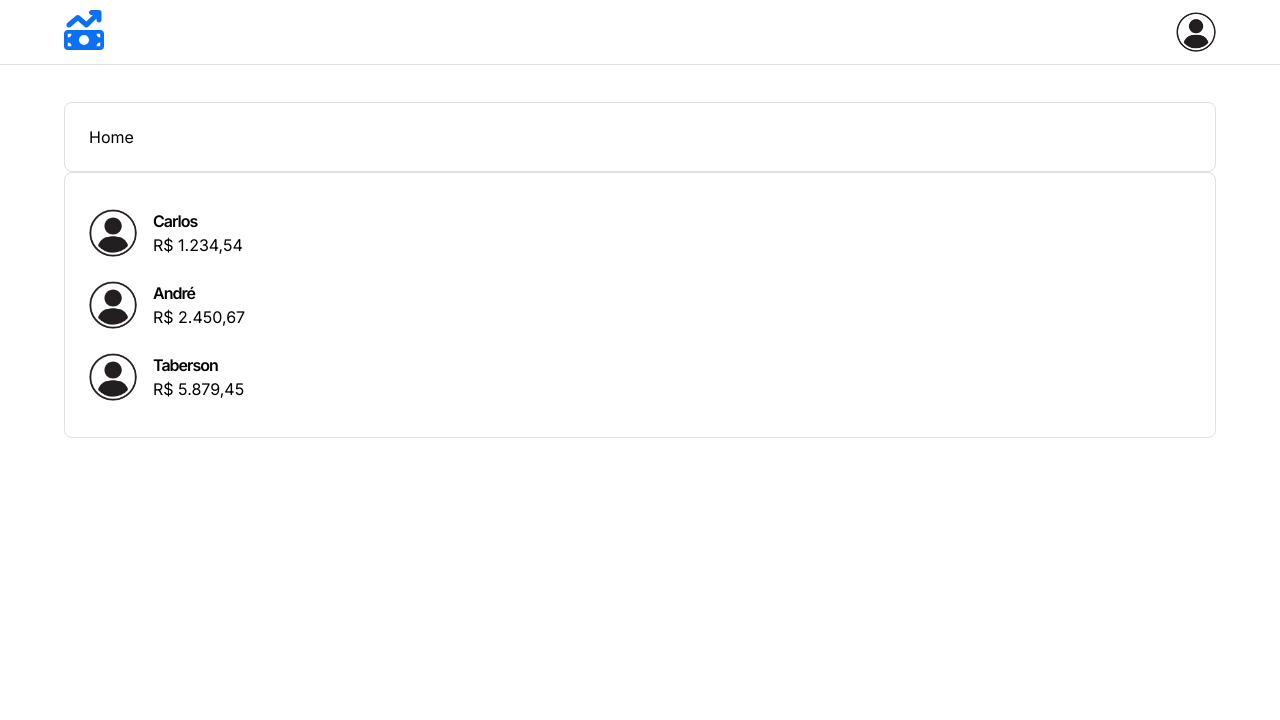
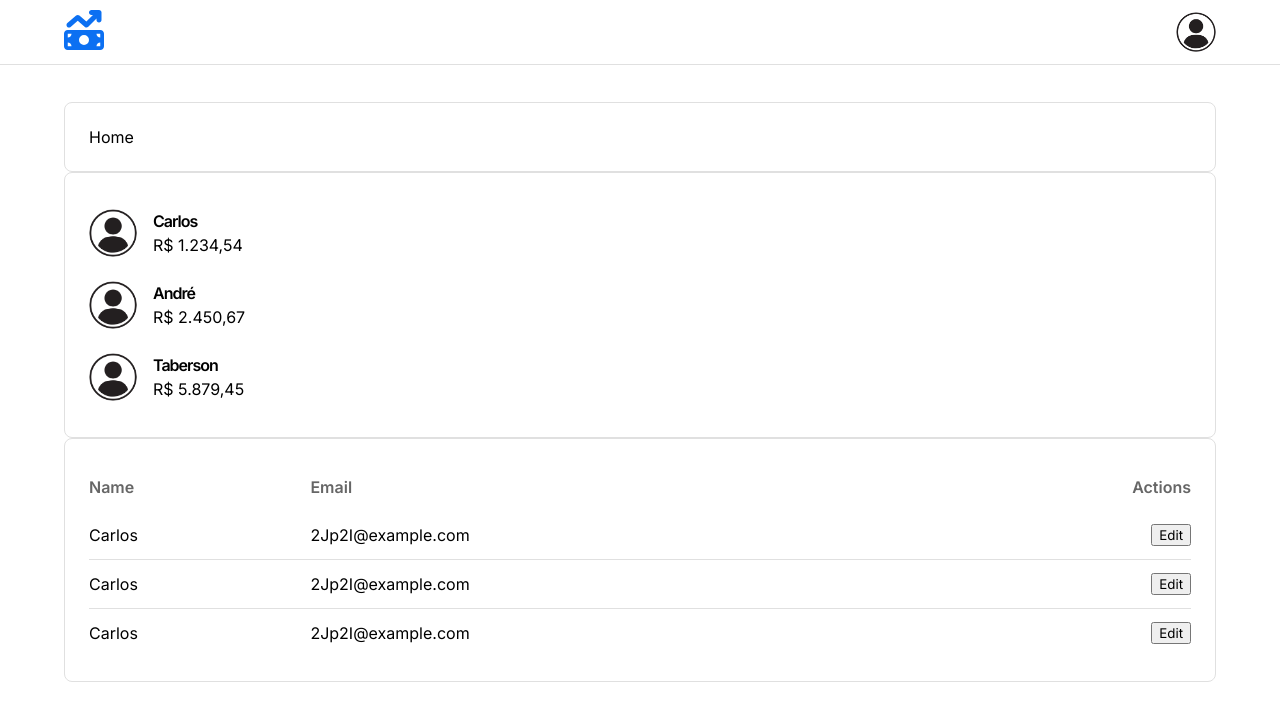
Before and after one commit to carlosaugusto25/dashboard-sales-react, a React (Vite) app: page /home in a window 1280 px wide. Shown: the top 720 px of the page. Built offline with nearby package versions, Linux system fonts and the light colour scheme.

Commit message:
feat: table-component

```diff
--- /dev/null
+++ b/src/components/CustomTable.tsx
@@ -0,0 +1,53 @@
+import styled from "styled-components";
+import { pixelToRem } from "@/utils";
+import { CustomTableProps } from "@/types";
+
+
+const TableWrapper = styled.div`
+    overflow-x: auto;
+    width: 100%;
+
+    table {
+        width: 100%;
+        border-collapse: collapse;
+
+        th, td {
+            text-align: left;
+            height: ${pixelToRem(48)};
+            padding: 0 ${pixelToRem(8)} 0 0;
+            &:last-child {
+                text-align: right;
+                padding: 0;
+            }
+        }
+
+        th {
+             color: ${({ theme }) => theme.typographies.subtitle};
+             font-weight: 600;
+        }
+
+        tr {
+            border-bottom: ${pixelToRem(1)} solid ${({ theme }) => theme.appDefaultStroke};
+            &:last-child {
+                border-bottom: none;
+            }
+        }
+    }
+`;
+
+export function CustomTable({ headers, rows }: CustomTableProps) {
+    return (
+        <TableWrapper>
+            <table>
+                <thead>
+                    <tr>
+                        {headers.map((header, index) => <th key={index}>{header}</th>)}
+                    </tr>
+                </thead>
+                <tbody>
+                    {rows.map((row, index) => <tr key={index}>{row.map((data, indx) => <td key={indx}>{data}</td>)}</tr>)}
+                </tbody>
+            </table>
+        </TableWrapper>
+    )
+}
--- a/src/components/index.ts
+++ b/src/components/index.ts
@@ -1,4 +1,5 @@
 export { AvatarsList } from './AvatarList';
+export { CustomTable } from './CustomTable';
 export { FormComponent } from './FormComponent';
 export { Header } from './Header';
 export * from './BannerImage';
--- a/src/pages/Home/index.tsx
+++ b/src/pages/Home/index.tsx
@@ -1,4 +1,4 @@
-import { CardComponent, Header, AvatarsList } from "@/components";
+import { CardComponent, Header, AvatarsList, CustomTable } from "@/components";
 import { Container } from "@mui/material";
 import { currencyConverter } from "@/utils";
 
@@ -10,6 +10,27 @@ export function Home() {
         { avatar: '/user-icon.png', name: 'Taberson', subtitle: currencyConverter(5879.45) },
     ]
 
+    const mockTableData = {
+        headers: ['Name', 'Email', 'Actions'],
+        rows: [
+            [
+                <span>Carlos</span>,
+                <span>2Jp2I@example.com</span>,
+                <button>Edit</button>
+            ],
+            [
+                <span>Carlos</span>,
+                <span>2Jp2I@example.com</span>,
+                <button>Edit</button>
+            ],
+            [
+                <span>Carlos</span>,
+                <span>2Jp2I@example.com</span>,
+                <button>Edit</button>
+            ]
+        ]
+    }
+
     return (
         <>
             <Header />
@@ -18,6 +39,9 @@ export function Home() {
                 <CardComponent>
                     <AvatarsList listData={mockList} />
                 </CardComponent>
+                <CardComponent>
+                    <CustomTable headers={mockTableData.headers} rows={mockTableData.rows} />
+                </CardComponent>
             </Container>
         </>
     )
--- /dev/null
+++ b/src/types/customTable.d.ts
@@ -0,0 +1,4 @@
+export interface CustomTableProps {
+    headers: string[];
+    rows: React.ReactNode[][];
+}
--- a/src/types/index.ts
+++ b/src/types/index.ts
@@ -1,4 +1,5 @@
 export * from './avatarsList';
+export * from './customTable';
 export * from './formComponent';
 export * from './theme';
 export * from './typographies';
```
